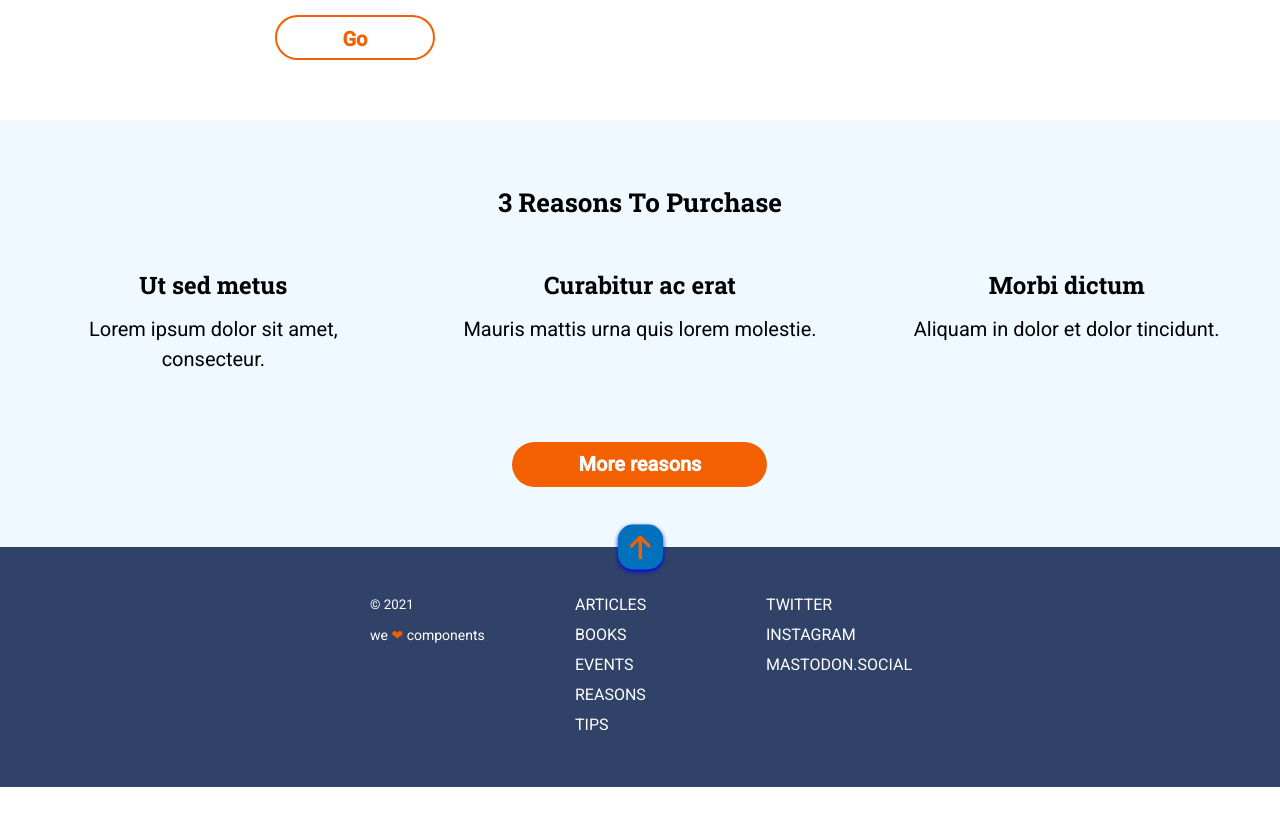
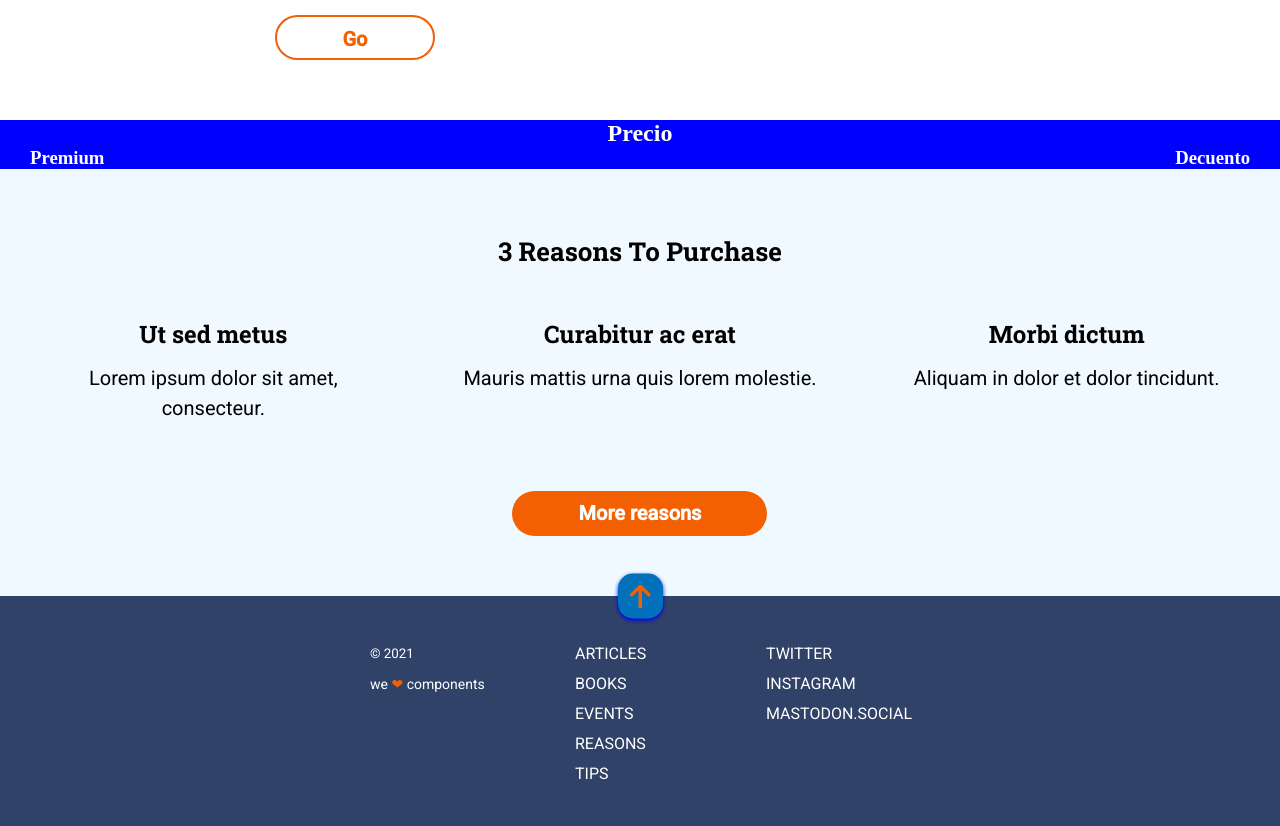
Before and after one commit to camilla-bachna/landing-page-anonymous-proxy, a website: page src/html/index.html in a window 1280 px wide. Shown: the part 1040-1866 px from the top of the page. Before the commit the page ends 1827 px from the top, so only its background shows below. Drawn offline with nearby package versions, Linux system fonts and the light colour scheme; files that its build step writes are made by us from their sources; files whose address does not match are found by name.

Commit message:
add new section Interview

```diff
--- a/src/html/partials/main.html
+++ b/src/html/partials/main.html
@@ -28,6 +28,14 @@
     <button class="main__sectionWindow--button">Go</button>
   </section>
 
+  <!-- section Interview -->
+
+  <section class="main__sectionInterview">
+    <h2 class="main__sectionInterview--precio">Precio</h2>
+    <h3 class="main__sectionInterview--premium">Premium</h3>
+    <h3 class="main__sectionInterview--descuento">Decuento</h3>
+  </section>
+
   <!-- section Reasons -->
 
   <section class="main__sectionReasons" id="anchor-3reasons">
--- a/src/scss/layout/_main.scss
+++ b/src/scss/layout/_main.scss
@@ -147,6 +147,38 @@
     @media all and (min-width: 1200px) {
       @include frame(45px, 160px);
       margin: 0px 570px 0px 0px;
+    }
+  }
+}
+
+// section Interview
+
+.main__sectionInterview{
+  background-color: blue;
+  color: white;
+  display: flex;
+  flex-direction: column;
+  justify-content: center;
+  align-items: center;
+  @media all and (min-width: 768px) {
+    display: flex;
+    flex-direction:row;
+    flex-wrap: wrap;
+    justify-content: center;
+    align-items: center;
+    &--precio{
+      width:100%;
+      text-align: center;
+    }
+    &--premium{
+      width: 50%;
+      padding-left: 30px;
+      text-align: left;
+    }
+    &--descuento{
+      width: 50%;
+      padding-right: 30px;
+      text-align: right;
     }
   }
 }
```
